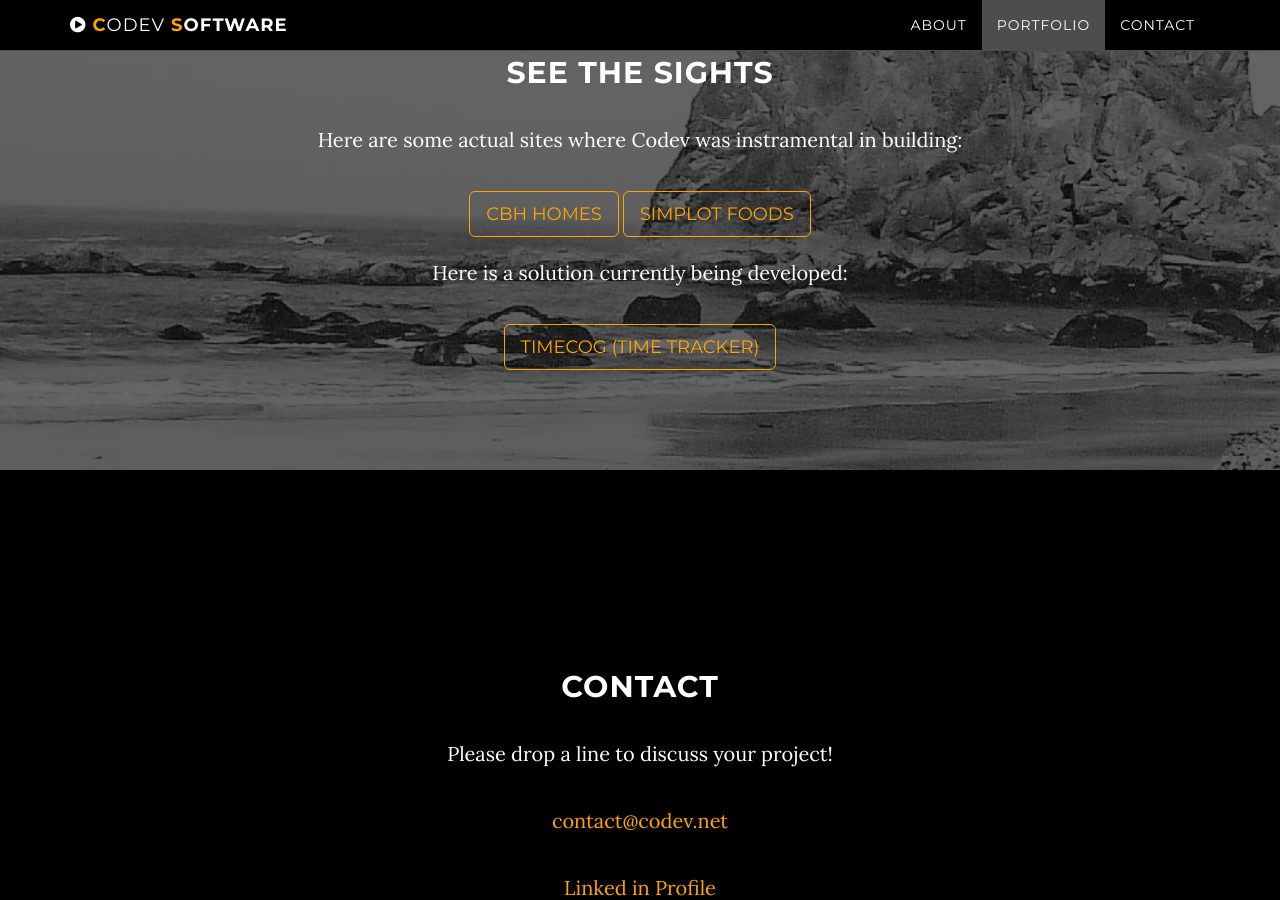
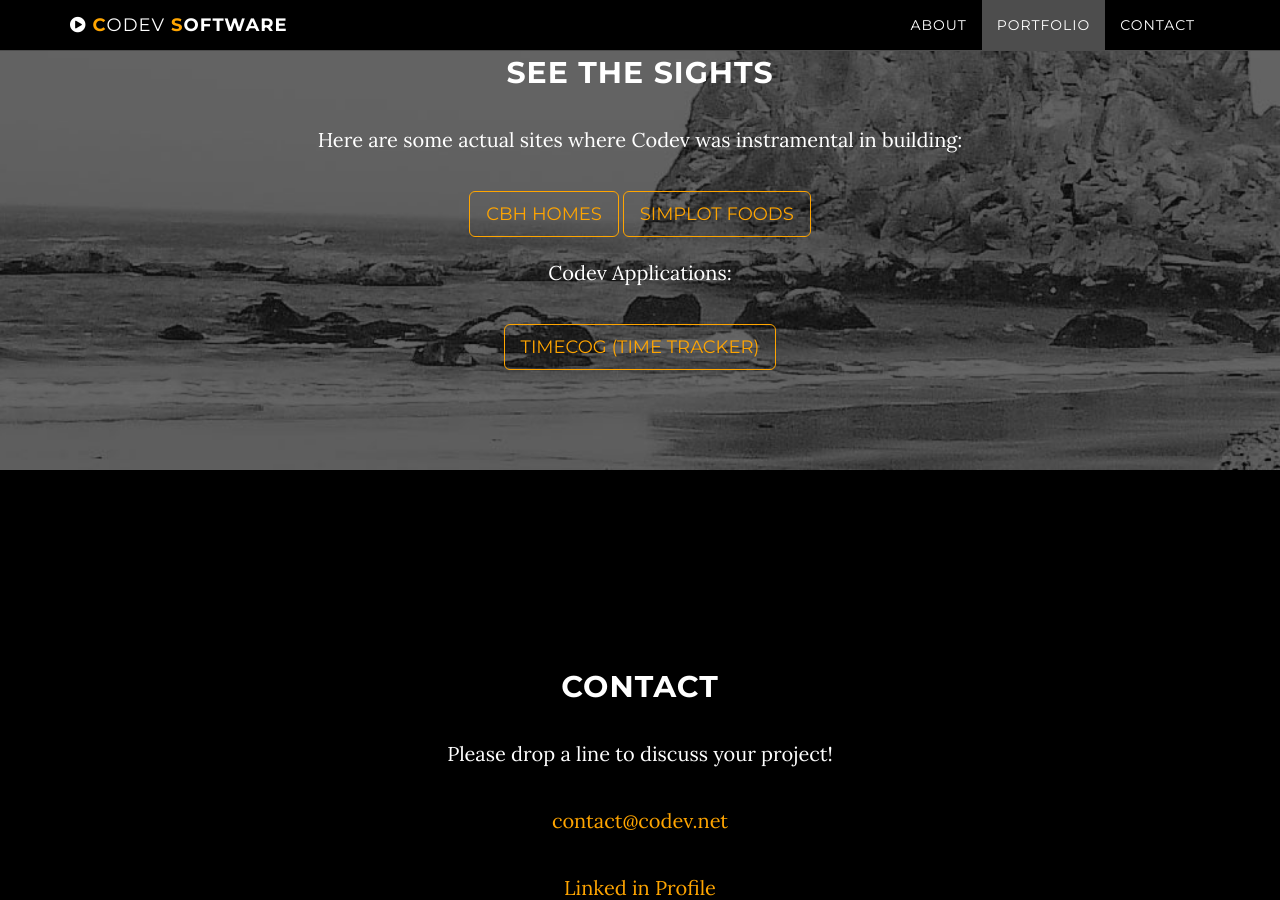
Before and after one commit to codev-software-llc/codev-software-llc.github.io, a Jekyll site: the page built from index.html, in a window 1280 px wide and 900 px high, scrolled down 1808 px. Built offline with Jekyll 4.4.1, drawn with Linux system fonts in a browser that asks for light colours.

```diff
--- a/_includes/portfolio.html
+++ b/_includes/portfolio.html
@@ -8,8 +8,8 @@
                     <a href="https://cbhhomes.com" class="btn btn-default btn-lg">CBH Homes</a>
                     <a href="https://simplotfoods.com" class="btn btn-default btn-lg">Simplot Foods</a>
                     <br/><br/>
-                    <p>Here is a solution currently being developed:</p>
-                    <a href="https://timecog.com" class="btn btn-default btn-lg">TimeCog (Time Tracker)</a>
+                    <p>Codev Applications:</p>
+                    <a href="https://timecog.com" class="btn btn-default btn-lg" target="_blank">TimeCog (Time Tracker)</a>
                 </div>
             </div>
         </div>
```
